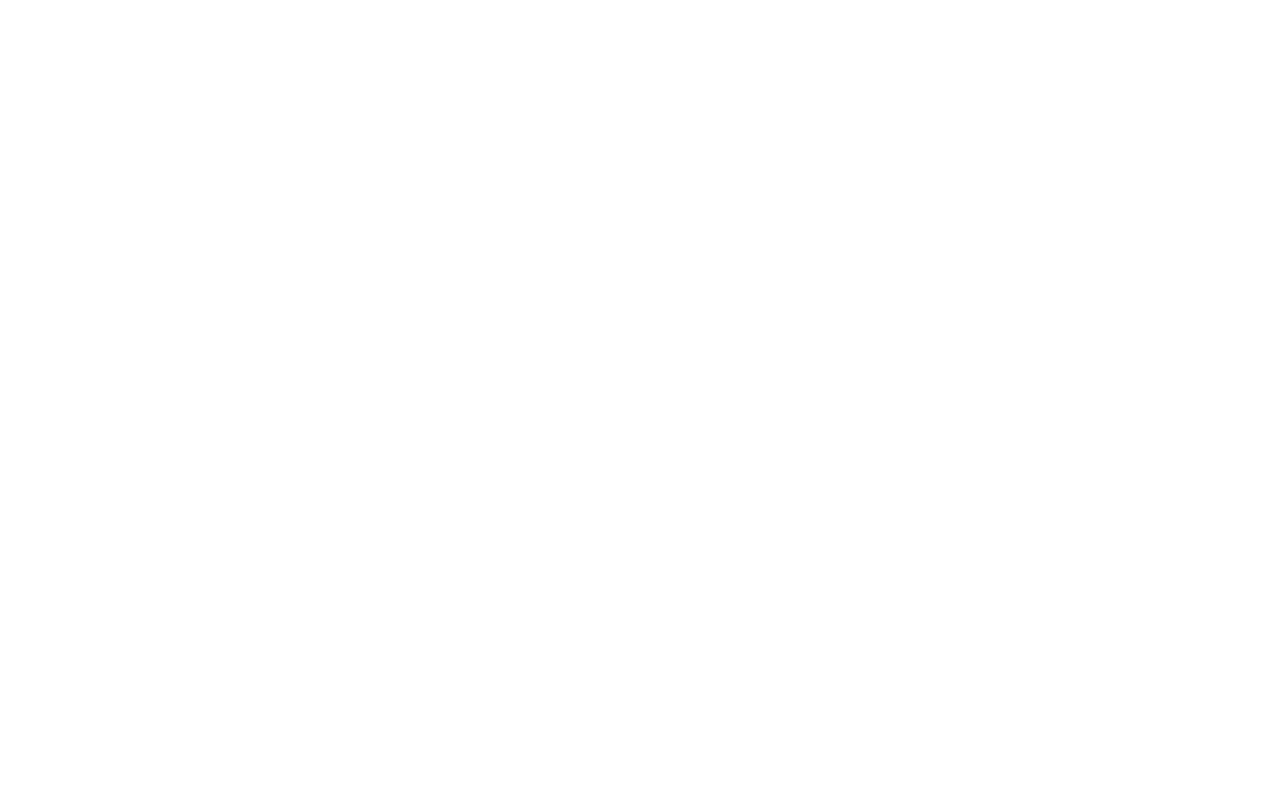
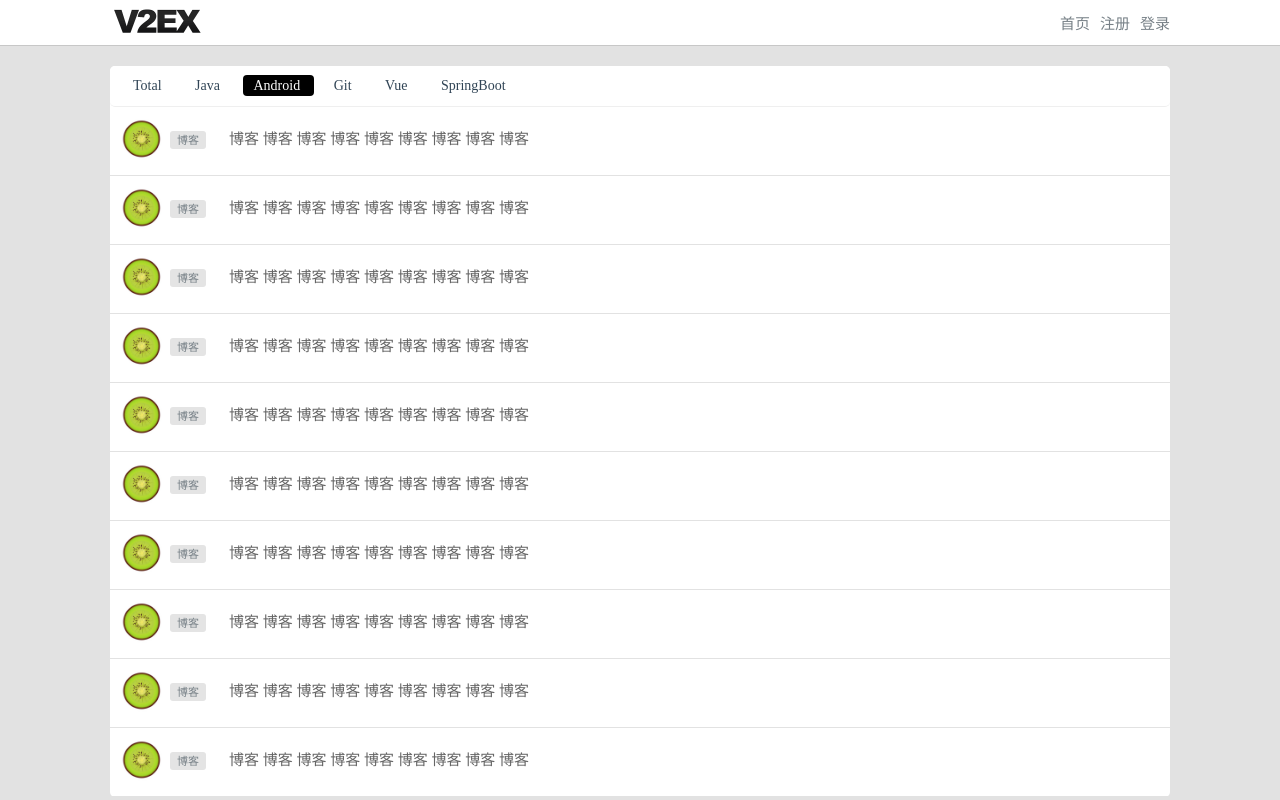
Before and after one commit to JYongDev/vlog, a Vue app: page /home/topics/android in a window 1280 px wide. Shown: the top 800 px of the page. Built offline with nearby package versions, Linux system fonts and the light colour scheme.

Commit message:
support tabs

```diff
--- a/src/components/ListView.vue
+++ b/src/components/ListView.vue
@@ -22,8 +22,90 @@
 <script>
 export default {
     name:'ListView',
-    props:{
-        datas:Array
+     data:function(){
+         return {
+            datas:Array
+        }
+    },
+    methods:{
+        getListData :function(name){
+            this.datas = [
+                {
+                    detailUrl:"detail.html",
+                    id:1,
+                    type:'博客',
+                    title:'博客 博客 博客 博客 博客 博客 博客 博客 博客 ',
+                },
+                {
+                    detailUrl:"detail.html",
+                    id:2,
+                    type:'博客',
+                    title:'博客 博客 博客 博客 博客 博客 博客 博客 博客 ',
+                },
+                {
+                    detailUrl:"detail.html",
+                    id:3,
+                    type:'博客',
+                    title:'博客 博客 博客 博客 博客 博客 博客 博客 博客 ',
+                },
+                {
+                    detailUrl:"detail.html",
+                    id:4,
+                    type:'博客',
+                    title:'博客 博客 博客 博客 博客 博客 博客 博客 博客 ',
+                },
+                {
+                    detailUrl:"detail.html",
+                    id:5,
+                    type:'博客',
+                    title:'博客 博客 博客 博客 博客 博客 博客 博客 博客 ',
+                },
+                {
+                    detailUrl:"detail.html",
+                    id:6,
+                    type:'博客',
+                    title:'博客 博客 博客 博客 博客 博客 博客 博客 博客 ',
+                },
+                {
+                    detailUrl:"detail.html",
+                    id:7,
+                    type:'博客',
+                    title:'博客 博客 博客 博客 博客 博客 博客 博客 博客 ',
+                },
+                {
+                    detailUrl:"detail.html",
+                    id:8,
+                    type:'博客',
+                    title:'博客 博客 博客 博客 博客 博客 博客 博客 博客 ',
+                },
+                {
+                    detailUrl:"detail.html",
+                    id:9,
+                    type:'博客',
+                    title:'博客 博客 博客 博客 博客 博客 博客 博客 博客 ',
+                },
+                {
+                    detailUrl:"detail.html",
+                    id:10,
+                    type:'博客',
+                    title:'博客 博客 博客 博客 博客 博客 博客 博客 博客 ',
+                },
+            ];
+        }
+    },
+    mounted:function(){
+        var name = this.$route.params.name
+        console.log("aaa name = "+name)
+        var newName = name.toLowerCase();
+        this.getListData(newName);
+        this.$parent.selTabs(newName);
+    }
+    ,watch:{
+        '$route':function(to ,from){
+            console.log('------------------------');
+            console.log("to = "+ to.params.name);
+            console.log("from = "+ from.params.name)
+        }
     }
 }
 </script>
--- a/src/components/Tabs.vue
+++ b/src/components/Tabs.vue
@@ -1,35 +1,33 @@
 <template>
     <div id="tabs">
-        <a  class="tab_item" v-for="(item,index) in datas"
-            v-bind:key="index"
-            v-bind:class="{tab_item_select : activeIndex === index}"
-            v-on:click="onTabClick(index)"
-            >
-                {{item.name}}
-        </a>
+        <router-link class="tab_item" v-for="(item,index) in datas"
+            :key="index"
+            :class="{tab_item_select : activeIndex === item.name.toLowerCase()}"
+             @click.native="onTabClick(item.name.toLowerCase())"
+            :to="{name:'topics' ,params:{name :item.name.toLowerCase()}}">
+            {{item.name}}
+        </router-link>
     </div>
 </template>
 
 <script>
+//   active-class="tab_item_select"
 export default {
     name:'Tabs',
-    data:function(){
+    data :function(){
         return {
-            activeIndex: 0
+            activeIndex:String
         }
     },
     props:{
         datas:Array
     },
     methods:{
-        onTabClick(indexVal){
-            this.activeIndex = indexVal;
-            this.$emit('switchTab',indexVal);
-        },
-        currentTab(){
-            return this.activeIndex;
+        onTabClick(name){
+            this.activeIndex=name;
         }
     }
+
 }
 </script>
 
@@ -53,12 +51,13 @@
 {
     text-align: center;
     font-size: 14px;
-    padding: 3px 8px;
+    padding: 3px 10px;
     border-radius: 4px;
     margin-right: 10px;
     color: #304455;
     text-decoration: none;
 }
+
 
 .tab_item:hover{
     background-color: #efefef;
@@ -71,7 +70,7 @@
 .tab_item_select{
     text-align: center;
     font-size: 14px;
-    padding: 3px 8px;
+    padding: 3px 10px;
     border-radius: 4px;
     margin-right: 10px;
     color: #fff;
--- a/src/pages/App.vue
+++ b/src/pages/App.vue
@@ -8,7 +8,6 @@
 
 export default {
   name: 'App'
-
 }
 </script>
 
--- a/src/pages/Home.vue
+++ b/src/pages/Home.vue
@@ -3,8 +3,8 @@
     <toolbar></toolbar>
     <div class="center" >
       <div class="content">
-        <tabs ref="tabChild" :datas="tabList" v-on:switchTab="switchTab"></tabs>
-        <listview :datas="listDatas"></listview>
+        <tabs ref="tabs" :datas="tabList"></tabs>
+        <router-view></router-view>
       </div>
     </div>
     <bottom></bottom>
@@ -13,125 +13,34 @@
 
 <script>
 
-const tabsData=[{id:1,name:'Java'},{id:2,name:'Android'},{id:3,name:'Git'},{id:4,name:'SpringBoot'},{id:5,name:'Vue'}]
-const listViewData =[
-    {
-        detailUrl:"detail.html",
-        id:1,
-        type:'博客',
-        title:'博客 博客 博客 博客 博客 博客 博客 博客 博客 ',
-    },
-    {
-        detailUrl:"detail.html",
-        id:2,
-        type:'博客',
-        title:'博客 博客 博客 博客 博客 博客 博客 博客 博客 ',
-    },
-    {
-        detailUrl:"detail.html",
-        id:3,
-        type:'博客',
-        title:'博客 博客 博客 博客 博客 博客 博客 博客 博客 ',
-    },
-    {
-        detailUrl:"detail.html",
-        id:4,
-        type:'博客',
-        title:'博客 博客 博客 博客 博客 博客 博客 博客 博客 ',
-    },
-    {
-        detailUrl:"detail.html",
-        id:5,
-        type:'博客',
-        title:'博客 博客 博客 博客 博客 博客 博客 博客 博客 ',
-    },
-    {
-        detailUrl:"detail.html",
-        id:6,
-        type:'博客',
-        title:'博客 博客 博客 博客 博客 博客 博客 博客 博客 ',
-    },
-    {
-        detailUrl:"detail.html",
-        id:7,
-        type:'博客',
-        title:'博客 博客 博客 博客 博客 博客 博客 博客 博客 ',
-    },
-    {
-        detailUrl:"detail.html",
-        id:8,
-        type:'博客',
-        title:'博客 博客 博客 博客 博客 博客 博客 博客 博客 ',
-    },
-    {
-        detailUrl:"detail.html",
-        id:9,
-        type:'博客',
-        title:'博客 博客 博客 博客 博客 博客 博客 博客 博客 ',
-    },
-    {
-        detailUrl:"detail.html",
-        id:10,
-        type:'博客',
-        title:'博客 博客 博客 博客 博客 博客 博客 博客 博客 ',
-    },
-];
-const listViewData2 =[
-    {
-        detailUrl:"detail.html",
-        id:1,
-        type:'Android',
-        title:'博客 博客 博客 博客 博客 博客 博客 博客 博客 ',
-    },
-    {
-        detailUrl:"detail.html",
-        id:2,
-        type:'Android',
-        title:'Android Android Android Android Android',
-    }
-];
+const tabsData=[{id:1,name:'Total'},{id:2,name:'Java'},{id:3,name:'Android'},
+{id:4,name:'Git'},{id:6,name:'Vue'},{id:7,name:'SpringBoot'}];
 
 import toolbar from '@/components/Toolbar';
 import tabs from '@/components/Tabs';
-import listview from '@/components/ListView';
 import bottom from '@/components/Footer';
 
 export default {
   name: 'Home',
   components:{
-    toolbar,tabs,listview,bottom
+    toolbar,tabs,bottom
   },
   data:function(){
     return{
-      tabList:[],
-      listDatas:[]
+      tabList:[]
     }
   },
   methods:{
-    switchTab:function(index){
-      console.log("switch tabs id = "+ this.tabList[index].id);
-      var id = this.tabList[index].id;
-      this.requestList(id);
-
+    requestTabs:function(){
+      this.tabList = tabsData;
     },
-    getCurrentTab:function(){
-        var index = this.$refs.tabChild.currentTab();
-        console.log("index = "+ this.tabList[index].id);
-        return index;
-    },
-    requestList:function(id){
-        console.log("id = "+id);
-        this.listDatas = listViewData;
-    },
-    requestTabs:function(){
-      console.log("request tabs ");
-      this.tabList = tabsData;
+    selTabs:function(name){
+      console.log("name  = "+ name)
+        this.$refs.tabs.activeIndex = name;
     }
   },
   mounted:function(){
     this.requestTabs();
-    var id = this.getCurrentTab();
-    this.requestList(id);
   }
 }
 </script>
--- a/src/router/index.js
+++ b/src/router/index.js
@@ -4,6 +4,9 @@
 import login from '@/pages/Login';
 import register from '@/pages/Register';
 import detail from '@/pages/Detail';
+import tabs from '@/components/Tabs';
+import listview from '@/components/ListView';
+import hello from '@/components/HelloWorld';
 
 Vue.use(Router)
 
@@ -12,8 +15,20 @@
   routes: [
     {
       path: '/',
+      redirect:'/home/topics/total'
+    },
+    {
+      path :'/home',
       name: 'Home',
-      component: home
+      redirect:'/home/topics/total',
+      component: home ,
+      children:[
+        {
+          name:'topics',
+          path:'topics/:name',
+          component:listview
+        }
+      ]
     }
     ,
     {
```
